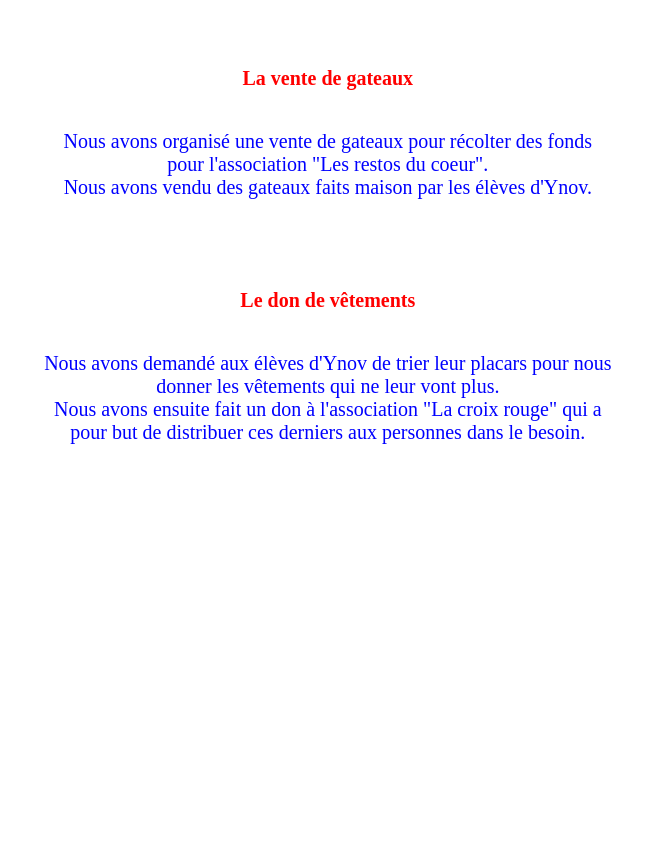
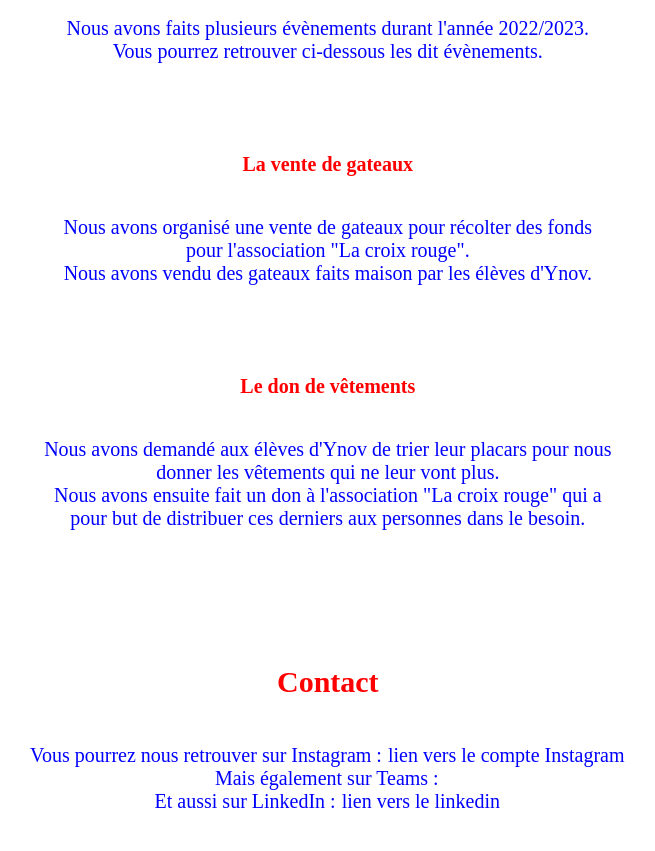
Before and after one commit to BUSTERDAY/Site-HUMAN-Ynov, a plain HTML site: page index.html in a window 1280 px wide. Shown: the part 340-1191 px from the top of the page, without its empty margins (274-929 px from the left). Before the commit the page ends 879 px from the top, so only its background shows below. Drawn offline with Linux system fonts and the light colour scheme.

Commit message:
mise en place partie contact + ajout doc récap

```diff
--- a/index.html
+++ b/index.html
@@ -14,11 +14,15 @@
         </div>
         <div class="events">
             <h2> Nos évènements </h2>
+            <p>
+                Nous avons faits plusieurs évènements durant l'année 2022/2023. <br>
+                Vous pourrez retrouver ci-dessous les dit évènements.
+            </p>
             <div class="liste_evenements">
                 <div ID="event_1">
                     <h3> La vente de gateaux </h3>
                     <p>
-                        Nous avons organisé une vente de gateaux pour récolter des fonds pour l'association "Les restos du coeur". <br>
+                        Nous avons organisé une vente de gateaux pour récolter des fonds pour l'association "La croix rouge". <br>
                         Nous avons vendu des gateaux faits maison par les élèves d'Ynov. <br>
                     </p>
                 </div>
@@ -31,5 +35,13 @@
                 </div>
             </div>
         </div>
+        <div class="contact">
+            <h2> Contact </h2>
+            <p>
+                Vous pourrez nous retrouver sur Instagram : <a target="_blank" href="https://www.instagram.com/humanynov/"> lien vers le compte Instagram </a> <br>
+                Mais également sur Teams : <a target="_blank" href="">  </a> <br>
+                Et aussi sur LinkedIn : <a target="_blank" href="https://www.linkedin.com/company/human-ynov/"> lien vers le linkedin </a>
+            </p>
+        </div>
     </body>
 </html>
--- a/style.css
+++ b/style.css
@@ -29,6 +29,17 @@
     font-family: 'Times New Roman';
 }
 
+a{
+    outline: none;
+  text-decoration: none;
+  padding: 2px 1px 0;
+}
+a:link{
+    color: blue;
+}
+a:visited{
+    color: black;
+}
 
 .intro{
     display:flex;
@@ -79,3 +90,14 @@
     padding: 15px 15px;
     width: 50%;
 }
+
+.contact{
+    display: flex;
+    flex-direction: column;
+    justify-content: center;
+    align-items: center;
+    margin: 10px 10px;
+    padding: 15px 15px;
+    width: 90%;
+    height: 100%;
+}
```
Also changed, not shown: 2 other files.
